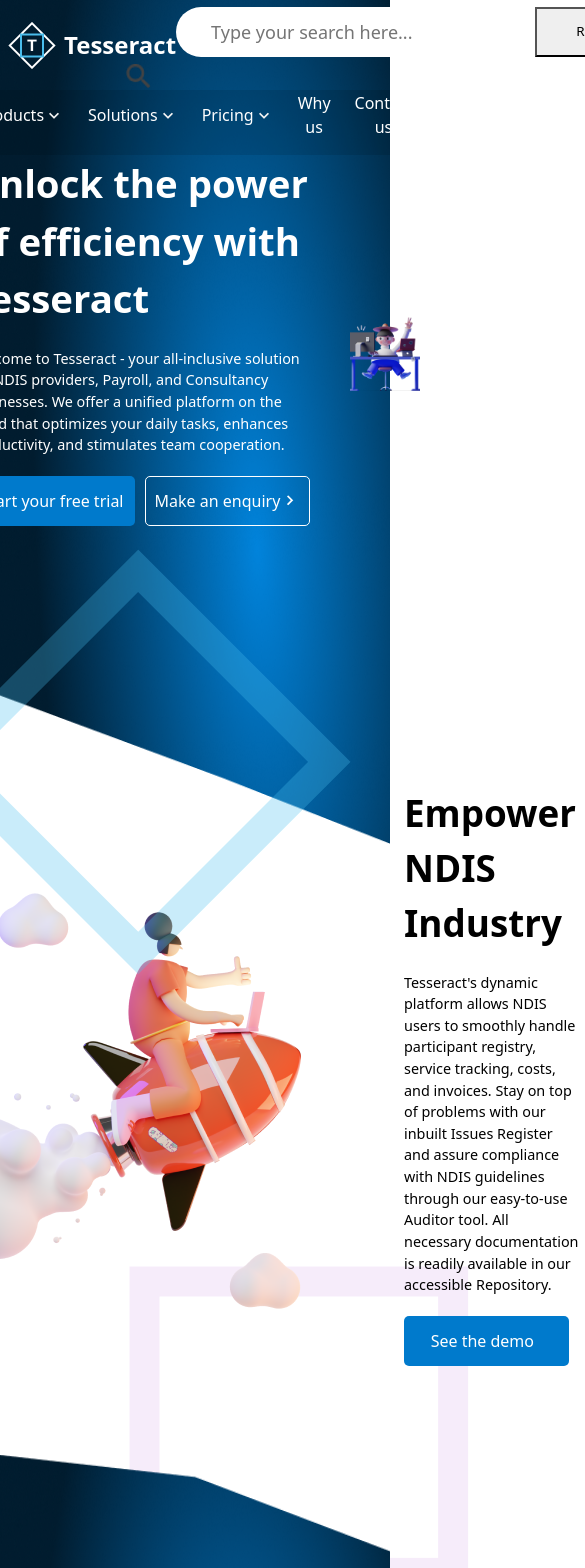
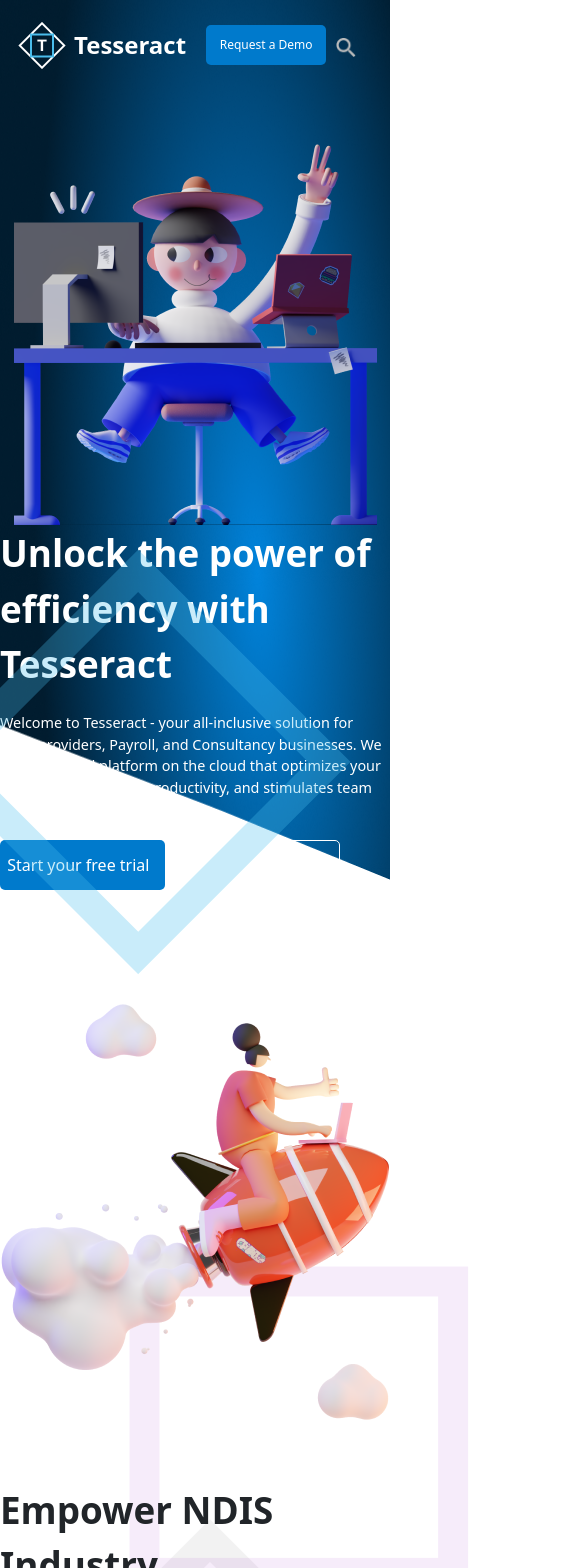
Before and after one commit to krishnakanthTM/tesseract, a React (Create React App) app: page / in a window 390 px wide. Shown: the top 1568 px of the page, 585 px wide, since content can reach past the window. Built offline with nearby package versions, Linux system fonts and the light colour scheme.

Commit message:
Adding Media Queries

```diff
--- a/src/App/Components/BusinessPartners/BusinessPartners.css
+++ b/src/App/Components/BusinessPartners/BusinessPartners.css
@@ -1,16 +1,19 @@
-.bussiness-heading{
+.bussiness-heading {
     font-weight: bold;
     font-size: 2.5rem;
     text-align: center;
     margin-bottom: 85px;
 }
-.business-card-item{
+
+.business-card-item {
     border: 1px solid gray;
     height: 150px;
     width: 200px;
 }
-.bussiness-cards{
+
+.bussiness-cards {
     display: flex;
+    padding: 0px 120px;
     justify-content: space-evenly;
     margin-bottom: 100px;
     flex-wrap: wrap;
--- a/src/App/Components/Footer/Footer.css
+++ b/src/App/Components/Footer/Footer.css
@@ -1,24 +1,27 @@
-.footer-container{
+.footer-container {
     background-image: url("../../Assets/footerBackground.png");
     background-repeat: no-repeat;
     background-size: cover;
     height: 660px;
     background-position: bottom;
     padding: 100px 15%;
-    display:grid;
+    display: grid;
     grid-template-rows: 1fr 1fr 1fr;
 }
-.footer-logoicon{
+
+.footer-logoicon {
     width: 64px;
 }
-.footer-top{
+
+.footer-top {
     color: white;
     font-size: 1.5rem;
     font-weight: bolder;
     display: flex;
     align-items: center;
 }
-#footer-mid-input{
+
+#footer-mid-input {
     width: 435px;
     height: 50px;
     padding: 0;
@@ -26,11 +29,12 @@
     border-radius: 5px;
     padding: 0 25px;
 }
-#footer-mid-input::placeholder{
+
+#footer-mid-input::placeholder {
     font-size: large;
+}
 
-}
-.footer-mid-button{
+.footer-mid-button {
     background-color: rgba(0, 122, 204, 1);
     width: 103px;
     height: 50px;
@@ -40,38 +44,75 @@
     border-radius: 5px;
     color: white;
 }
-.footer-mid-button:hover{
+
+.footer-mid-button:hover {
     background-color: rgba(0, 122, 204, 0.8);
 }
-.footer-mid-text{
+
+.footer-mid-text {
     margin-bottom: 10px;
     color: white;
     font-size: 1.2rem;
     font-weight: bold;
 }
-.footer-bottom{
+
+.footer-bottom {
     display: grid;
+    gap: 20px;
     grid-template-columns: 1fr 1fr 1fr 1fr;
-    margin: 25px 0;
+    margin: 25px 0px;
 }
-.footer-heading{
+
+.footer-heading {
     color: white;
     /* font-weight: bold; */
     font-size: 1.1rem;
     margin: 15px 0;
 }
-.footer-items{
+
+.footer-items {
     color: rgba(255, 255, 255, 0.5);
     margin-top: 5px;
     cursor: pointer;
 }
-.footer-icons{
+
+.footer-icons {
     margin-right: 10px;
 }
-.footer-mid{
+
+.footer-mid {
     display: flex;
     justify-content: center;
 }
-.pointer{
+
+.pointer {
     cursor: pointer;
 }
+
+
+/*--- Tablet ---*/
+
+@media only screen and (min-width: 834px) and (max-width: 1194px) {
+    .footer-bottom {
+        margin-left: 50px;
+    }
+}
+
+
+/*--- Mobile -- */
+
+@media screen and (max-width: 428px) {
+    .footer-mid-text {
+        font-size: 15px;
+    }
+    #footer-mid-input {
+        width: 230px;
+    }
+    .footer-mid-textbox {
+        width: 450px;
+    }
+    .footer-bottom {
+        grid-template-columns: repeat(auto-fit, 150px);
+        margin: 25px 0px;
+    }
+}
--- a/src/App/Components/ImageWithContent/ImageWithContent.css
+++ b/src/App/Components/ImageWithContent/ImageWithContent.css
@@ -1,34 +1,53 @@
-.ImageWithContent-container{
+.ImageWithContent-container {
     display: flex;
     align-items: center;
     justify-content: center;
     /* margin-bottom: 100px; */
     height: 800px;
 }
-.ImageWithContent-background-image{
+
+.ImageWithContent-background-image {
     position: absolute;
     z-index: -5;
     width: 100%;
     height: 100%;
 }
-.ImageWithContent-content{
+
+.ImageWithContent-content {
     max-width: 450px;
 }
-.ImageWithContent-heading{
+
+.ImageWithContent-heading {
     font-weight: bold;
     font-size: 2.3rem;
     margin-bottom: 10px;
 }
-.ImageWithContent-text{
+
+.ImageWithContent-text {
     margin: 20px 0;
     font-size: 0.9rem;
 }
-.ImageWithContent-buttons{
-    display:flex
+
+.ImageWithContent-buttons {
+    display: flex
 }
-.whyus-background-image{
+
+.whyus-background-image {
     position: absolute;
     z-index: -5;
     width: 100%;
     height: 100%;
 }
+
+@media only screen and (min-width: 834px) and (max-width: 1194px) {
+    .ImageWithContent-background-image {
+        height: 100%;
+    }
+    .ImageWithContent-container {
+        padding: 0px 50px;
+        height: 900px;
+    }
+    .ImageWithContent-image {
+        height: 50%;
+    }
+}
--- a/src/App/Components/ImageWithContent/ImageWithContent.jsx
+++ b/src/App/Components/ImageWithContent/ImageWithContent.jsx
@@ -3,14 +3,25 @@
 import rightIcon from "../../Assets/righticon.png";
 import { componentTypes } from "../../Pages/Home/HomePageData";
 import sectionBackground from "../../Assets/sectionBackground.png";
+import heroBackgroundImage from "../../Assets/BackgroundGradiant.png";
 
 function ImageWithContent({ data }) {
-  const textColor =
-    data.type === componentTypes.type2
-      ? { color: "white" }
-      : { color: "black" };
+  const mediaQuery = data.type !== componentTypes.type1 ? {color: "white",flexWrap : "wrap-reverse"} : {flexWrap : "wrap"};
+  // const heroBackgroundStyle = data.type == componentTypes.type0 ?{height: "300px"} : {};
+  // const textColor =
+  //   data.type !== componentTypes.type1
+  //     ? { color: "white" }
+  //     : { color: "black" };
   return (
-    <div className="ImageWithContent-container" style={textColor}>
+    <div className="ImageWithContent-container" style={mediaQuery}>
+      {data.type === componentTypes.type0 && (
+        <img
+        style={{top: 0, height: '880px'}}
+        src={heroBackgroundImage}
+        alt="herobackgroundImage.."
+        className="ImageWithContent-background-image"
+        />
+      )}
       {data.type === componentTypes.type2 && (
         <img
           src={sectionBackground}
@@ -42,7 +53,7 @@
             ))}
         </div>
       </div>
-      {data.type === componentTypes.type2 && (
+      {(data.type !== componentTypes.type1) && (
         <img src={data.image} alt="" className="ImageWithContent-image" />
       )}
     </div>
--- a/src/App/Components/Navbar/Navbar.css
+++ b/src/App/Components/Navbar/Navbar.css
@@ -1,7 +1,8 @@
 /* .navbar * {
     box-sizing: border-box;
 } */
-.navbar-container{
+
+.navbar-container {
     background: rgba(0, 0, 0, 0.1);
     width: 100%;
     height: 65px;
@@ -12,7 +13,8 @@
     justify-content: center;
     z-index: 100;
 }
-.nav-items{
+
+.nav-items {
     width: 115px;
     height: 50px;
     padding: 6.5px 12px;
@@ -22,6 +24,29 @@
     justify-content: center;
     cursor: pointer;
 }
-.nav-items:hover{
+
+.nav-downArrow {
+    margin-left: 10px;
+}
+
+.nav-items:hover {
     background-color: rgba(0, 0, 0, 0.05);
 }
+
+
+/*--- Tablet ---*/
+
+@media only screen and (min-width: 834px) and (max-width: 1194px) {
+    .navbar-container {
+        padding: 0% 10%;
+    }
+}
+
+
+/*--- Mobile ---*/
+
+@media screen and (max-width: 428px) {
+    .navbar-container {
+        display: none;
+    }
+}
--- a/src/App/Components/TopNav/TopNav.css
+++ b/src/App/Components/TopNav/TopNav.css
@@ -1,20 +1,24 @@
-.topNav-container{
+.topNav-container {
     height: 90px;
     display: flex;
     align-items: center;
-    justify-content: space-evenly;
+    justify-content: space-between;
+    margin: 0px 10px;
 }
-.topnav-logo{
+
+.topnav-logo {
     color: white;
     font-size: 1.5rem;
     font-weight: bolder;
     display: flex;
     align-items: center;
 }
-.topnav-logoicon{
+
+.topnav-logoicon {
     width: 64px;
 }
-#topnav-search{
+
+#topnav-search {
     border: 0;
     border-radius: 25px;
     width: 350px;
@@ -22,19 +26,75 @@
     font-size: large;
     padding-left: 35px;
 }
-.topnav-searchicon{
+
+.topnav-searchicon {
     width: 25px;
     position: relative;
     left: -50px;
     top: 5px;
 }
-.topnav-button{
+
+.topnav-button-1 {
+    width: 150px;
+    height: 50px;
+    padding: 10px 10px;
+    font-size: 0.84rem;
+    margin-right: 15px;
+}
+
+.topnav-button-2 {
     width: 150px;
     height: 50px;
     padding: 12px 24px;
     font-size: 0.84rem;
     margin-right: 15px;
 }
-.buttons{
+
+.buttons {
     display: flex;
 }
+
+@media only screen and (min-width: 834px) and (max-width: 1194px) {
+    #topnav-search {
+        width: 250px;
+        font-size: medium;
+    }
+    .topnav-searchicon {
+        height: 18px;
+        width: 20px;
+        margin-left: 8px;
+        top: 0px;
+    }
+    .topnav-button-1 {
+        width: 120px;
+    }
+    .topnav-button-2 {
+        width: 100px;
+    }
+}
+
+
+/*--- Mobile --*/
+
+@media screen and (max-width: 428px) {
+    #topnav-search {
+        display: none;
+    }
+    .buttons {
+        margin-right: 60px;
+    }
+    .topnav-button-1 {
+        font-size: 12px;
+        width: 120px;
+        height: 40px;
+    }
+    .topnav-button-2 {
+        display: none;
+    }
+    .topnav-searchicon {
+        filter: invert();
+        width: 20px;
+        top: 9px;
+        left: 150px;
+    }
+}
--- a/src/App/Components/TopNav/TopNav.jsx
+++ b/src/App/Components/TopNav/TopNav.jsx
@@ -23,9 +23,9 @@
             alt="topnav-search-icon"
           />
         </div>
-        <button className="topnav-button">Request a Demo</button>
+        <button className="topnav-button-1 tesseract-button-primary">Request a Demo</button>
         <button
-          className="topnav-button"
+          className="topnav-button-2"
           onClick={() => {
             window.open("https://pinnacleit.my.salesforce.com/");
           }}
--- a/src/App/Pages/Home/HomePage.jsx
+++ b/src/App/Pages/Home/HomePage.jsx
@@ -9,6 +9,7 @@
 import HeroComponent from "../../Components/HeroComponent/HeroComponent";
 import ImageWithContent from "../../Components/ImageWithContent/ImageWithContent";
 import {
+  unlockThePowerOfEfficiency,
   empowerNDISIndustry,
   thePowerOfAdaptiveness,
   humanResources,
@@ -16,12 +17,14 @@
 import Whyus from "../../Components/Whyus/Whyus";
 import BusinessPartners from "../../Components/BusinessPartners/BusinessPartners";
 
+
 function HomePage() {
   return (
     <>
       <TopNav />
       <Navbar />
-      <HeroComponent />
+      {/* <HeroComponent /> */}
+      <ImageWithContent data={unlockThePowerOfEfficiency}/>
       <img src={rectangle} alt="rectangle" className="rectangle" />
       <ImageWithContent data={empowerNDISIndustry} />
       <img src={rectangle2} alt="rectangle2" className="rectangle2" />
--- a/src/App/Pages/Home/HomePageData.jsx
+++ b/src/App/Pages/Home/HomePageData.jsx
@@ -1,10 +1,20 @@
 import saly1 from "../../Assets/Saly-1.png";
 import saly38 from "../../Assets/Saly-38.png";
+import saly10 from "../../Assets/Saly-10.png";
 import person1 from "../../Assets/person1.png";
 import chairMan from "../../Assets/chair.png";
 export const componentTypes = {
+  type0: "heroComponent",
   type1: "rightImageLeftContent",
   type2: "leftImageRightContent",
+};
+
+export const unlockThePowerOfEfficiency = {
+  image: saly10,
+  heading: "Unlock the power of efficiency with Tesseract",
+  text: " Welcome to Tesseract - your all-inclusive solution for NDIS providers, Payroll, and Consultancy businesses. We offer a unified platform on the cloud that optimizes your daily tasks, enhances productivity, and stimulates team cooperation.",
+  buttons: [{title: "Start your free trial", type: "primary"}, {title: "Make an enquiry", type: "outline"}],
+  type: componentTypes.type0,
 };
 
 export const empowerNDISIndustry = {
```
Lines whose indentation alone changed are shown as unchanged.
